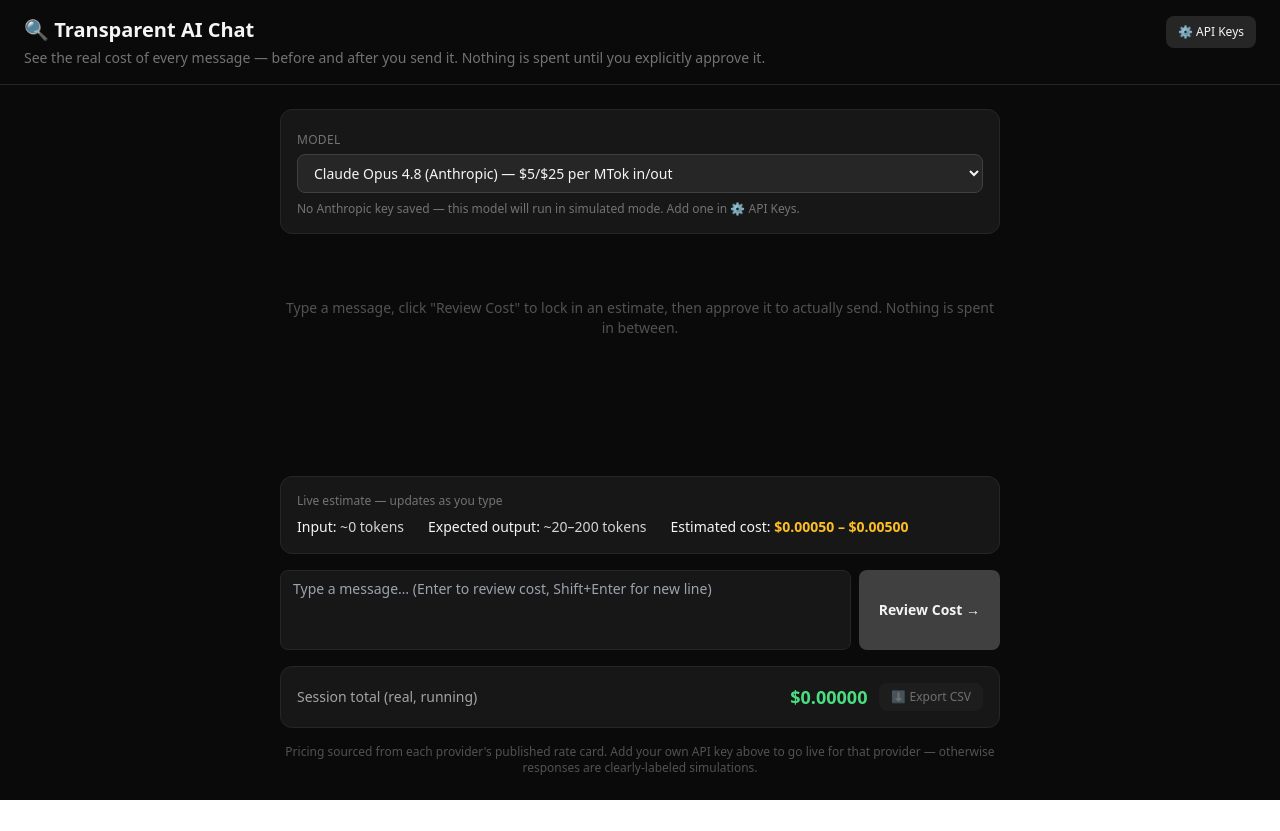
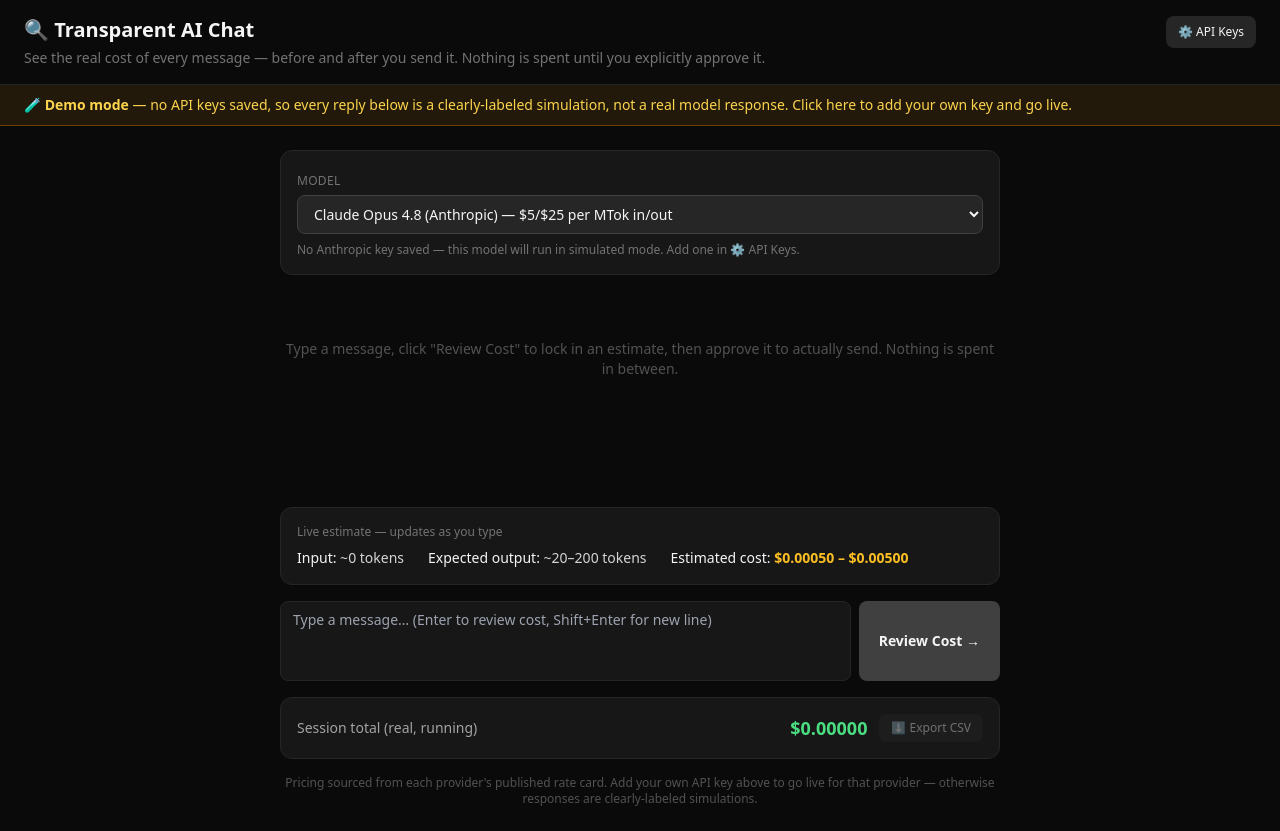
Before and after one commit to runjohnray2-lgtm/transparent-ai-chat, a Next.js app: page / in a window 1280 px wide. Before the commit the page ends 800 px from the top, so only its background shows below. Built offline with nearby package versions, Linux system fonts and the light colour scheme.

Commit message:
Surface demo-mode disclosure as a top-level banner instead of burying it in settings

```diff
--- a/app/page.tsx
+++ b/app/page.tsx
@@ -45,6 +45,7 @@ export default function Home() {
 
   const model = MODELS.find(m => m.id === modelId)!
   const activeKeyForModel = keys[model.provider]
+  const hasAnyKey = Object.values(keys).some(k => k.trim().length > 0)
 
   const liveEstimate = useMemo(() => {
     const inputTokens = estimateTokens(input)
@@ -161,6 +162,17 @@ export default function Home() {
           ⚙️ API Keys
         </button>
       </header>
+
+      {/* Prominent, unmissable demo-mode banner — no digging into settings required */}
+      {!hasAnyKey && (
+        <button
+          onClick={() => setShowSettings(true)}
+          className="w-full text-left bg-amber-500/10 border-b border-amber-600/40 px-6 py-2.5 text-sm text-amber-300 hover:bg-amber-500/20 transition-colors"
+        >
+          🧪 <strong>Demo mode</strong> — no API keys saved, so every reply below is a clearly-labeled
+          simulation, not a real model response. Click here to add your own key and go live.
+        </button>
+      )}
 
       <div className="flex-1 flex flex-col max-w-3xl mx-auto w-full px-6 py-6 gap-4">
         {/* Settings panel — bring-your-own keys, browser-only storage */}
```
